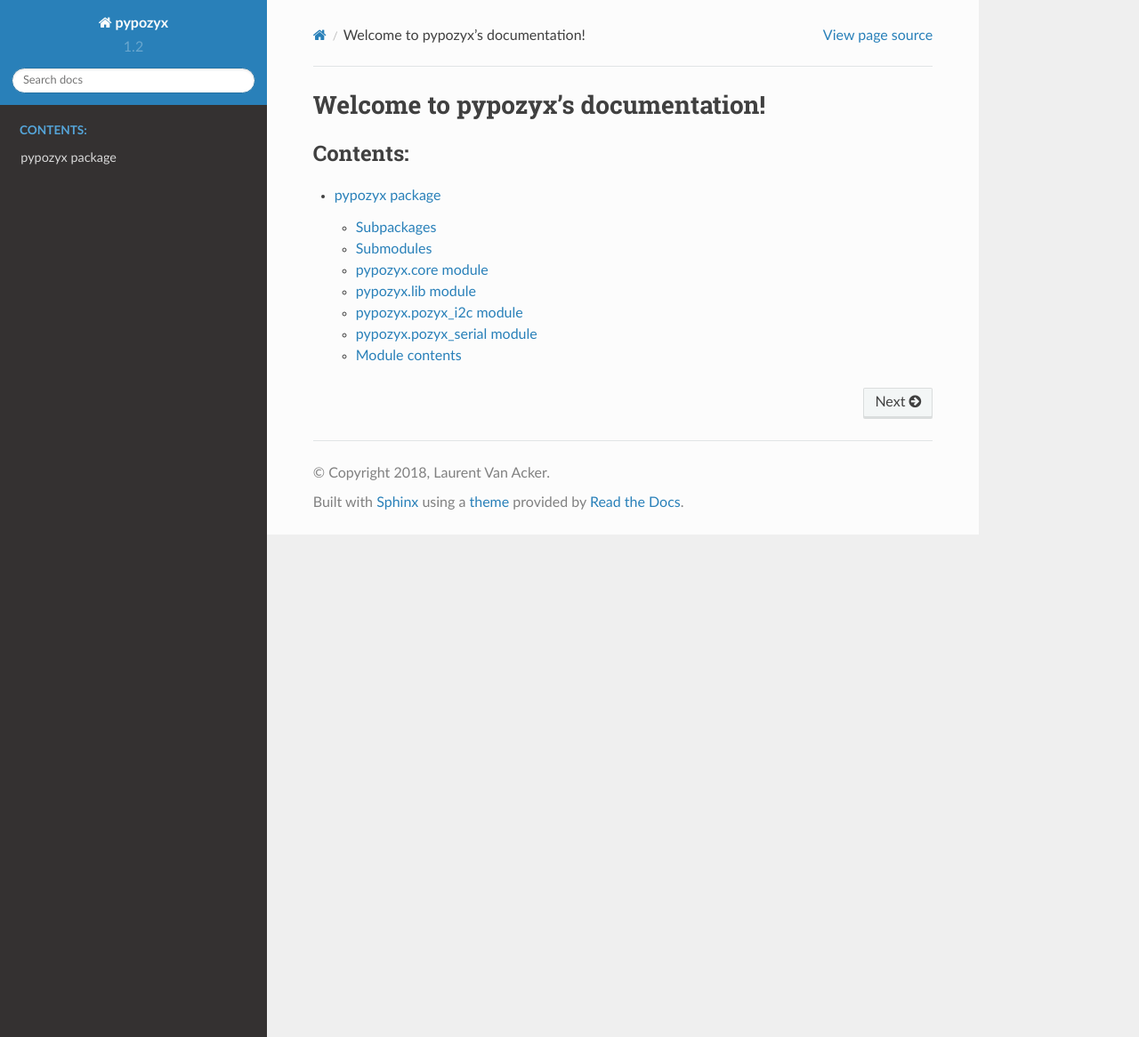
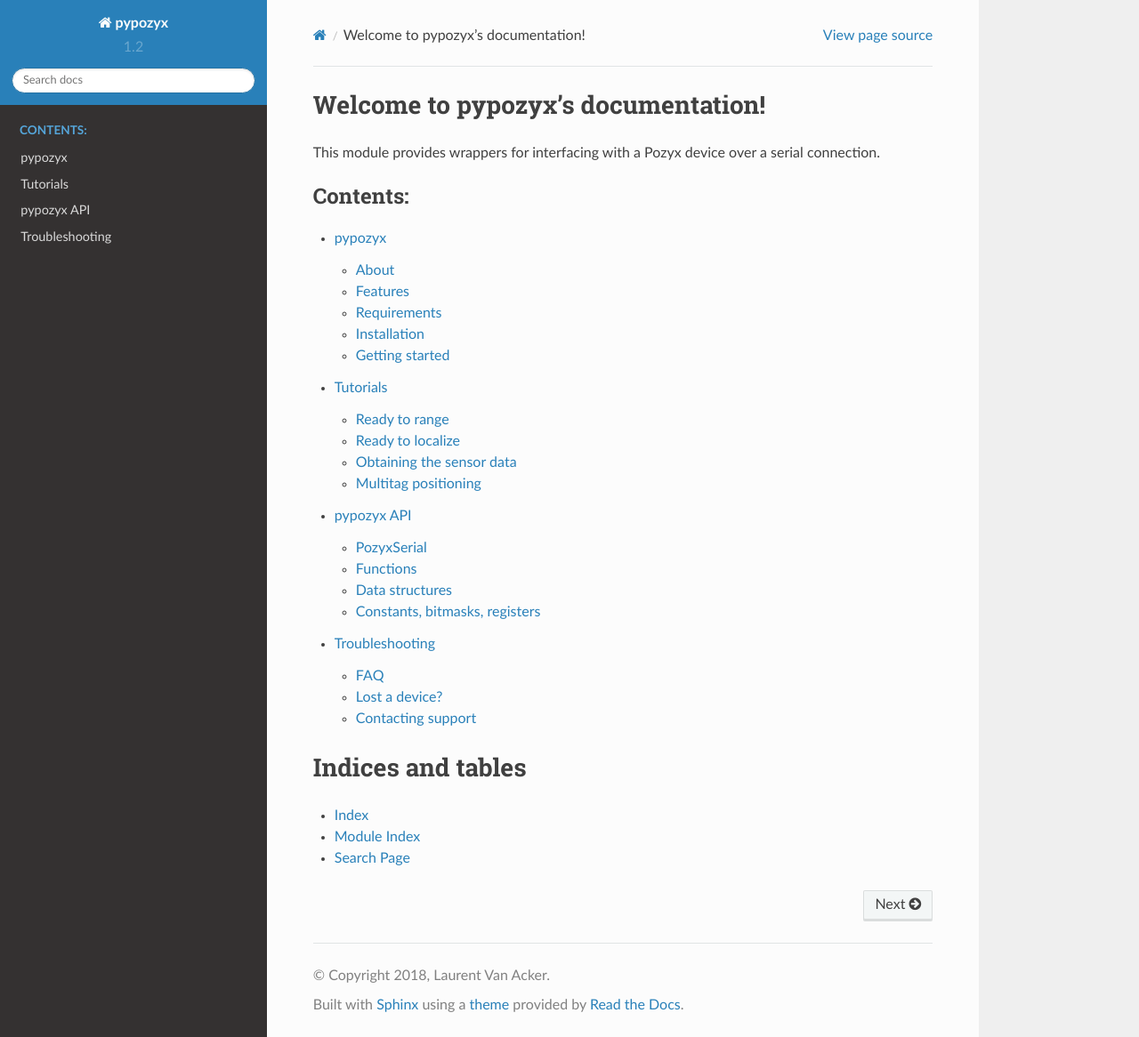
Before and after one commit to pozyxLabs/Pozyx-Python-library, a Sphinx documentation site: the page built from docs/index.rst, in a window 1280 px wide and 1166 px high. Shown: the whole window at 89% size. Built offline with Sphinx 7.4.7 and the Read the Docs theme 2.0.0, drawn with Linux system fonts in a browser that asks for light colours; pages that are not in the unit, such as notebooks, are missing from menus.

Commit message:
Made general documentation frame

```diff
--- a/docs/index.rst
+++ b/docs/index.rst
@@ -6,16 +6,21 @@
 Welcome to pypozyx's documentation!
 ===================================
 
+This module provides wrappers for interfacing with a Pozyx device over a serial connection.
+
 .. toctree::
    :maxdepth: 2
    :caption: Contents:
 
-   pypozyx
+   overview/index
+   tutorials/index
+   pypozyx_api/index
+   troubleshooting/index
 
 
+Indices and tables
+==================
 
-.. Indices and tables
-   ==================
-   * :ref:`genindex`
-   * :ref:`modindex`
-   * :ref:`search`
+* :ref:`genindex`
+* :ref:`modindex`
+* :ref:`search`
--- /dev/null
+++ b/docs/overview/index.rst
@@ -0,0 +1,22 @@
+pypozyx
+========
+
+About
+-----
+
+Features
+--------
+
+Requirements
+------------
+
+Installation
+------------
+
+Getting started
+---------------
+
+
+
+General philosophy
+~~~~~~~~~~~~~~~~~~
--- a/docs/pypozyx.rst
+++ /dev/null
@@ -1,54 +0,0 @@
-pypozyx package
-===============
-
-Subpackages
------------
-
-.. toctree::
-
-    pypozyx.definitions
-    pypozyx.structures
-
-Submodules
-----------
-
-pypozyx.core module
--------------------
-
-.. automodule:: pypozyx.core
-    :members:
-    :undoc-members:
-    :show-inheritance:
-
-pypozyx.lib module
-------------------
-
-.. automodule:: pypozyx.lib
-    :members:
-    :undoc-members:
-    :show-inheritance:
-
-pypozyx.pozyx\_i2c module
--------------------------
-
-.. automodule:: pypozyx.pozyx_i2c
-    :members:
-    :undoc-members:
-    :show-inheritance:
-
-pypozyx.pozyx\_serial module
-----------------------------
-
-.. automodule:: pypozyx.pozyx_serial
-    :members:
-    :undoc-members:
-    :show-inheritance:
-
-
-Module contents
----------------
-
-.. automodule:: pypozyx
-    :members:
-    :undoc-members:
-    :show-inheritance:
--- /dev/null
+++ b/docs/pypozyx_api/index.rst
@@ -0,0 +1,58 @@
+pypozyx API
+===============
+
+PozyxSerial
+-----------
+
+This also includes the serial helpers you can use to connect to the Pozyx device.
+
+.. automodule:: pypozyx.pozyx_serial
+    :members:
+    :undoc-members:
+    :show-inheritance:
+
+Functions
+---------
+
+Do a split like in the current library documentation here?
+
+
+Data structures
+---------------
+
+.. toctree::
+
+    pypozyx_api/structures
+
+Generic
+~~~~~~~
+
+Device data
+~~~~~~~~~~~
+
+Sensor data
+~~~~~~~~~~~
+
+
+Constants, bitmasks, registers
+------------------------------
+
+.. toctree::
+
+    pypozyx_api/definitions
+
+
+.. .. automodule:: pypozyx.core
+    :members:
+    :undoc-members:
+    :show-inheritance:
+
+.. .. automodule:: pypozyx.lib
+    :members:
+    :undoc-members:
+    :show-inheritance:
+
+.. .. automodule:: pypozyx.pozyx_i2c
+    :members:
+    :undoc-members:
+    :show-inheritance:
--- /dev/null
+++ b/docs/troubleshooting/index.rst
@@ -0,0 +1,19 @@
+Troubleshooting
+===============
+
+FAQ
+---
+
+Lost a device?
+--------------
+
+Contacting support
+------------------
+
+If you want to contact support, please include the following:
+
+* Run the troubleshooting.py (provide link to github location of script) script and attach its output.
+* Mention what you want to achieve. Our support team has experience with many use cases and can set you on the right track.
+* If you get an error or exception, please include this in your mail instead of just saying something is broken.
+
+Ultimately, the more information you can provide our support team from the start, the less they'll have to ask of you and the quicker your problem resolution.
--- /dev/null
+++ b/docs/tutorials/index.rst
@@ -0,0 +1,17 @@
+Tutorials
+=========
+
+Ready to range
+--------------
+
+
+Ready to localize
+-----------------
+
+
+Obtaining the sensor data
+-------------------------
+
+
+Multitag positioning
+--------------------
```
Also changed, not shown: docs/pypozyx_api/definitions.rst (renamed from docs/pypozyx.definitions.rst), docs/pypozyx_api/structures.rst (renamed from docs/pypozyx.structures.rst).
